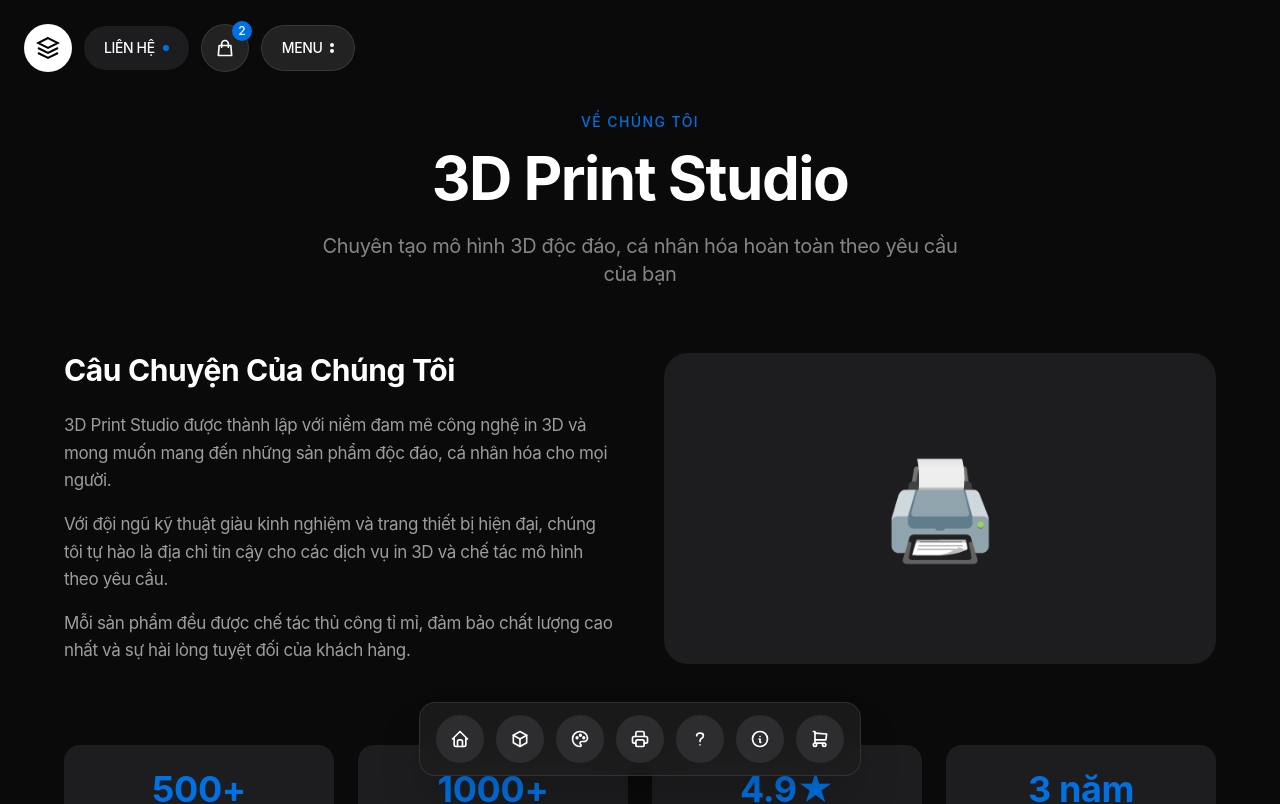
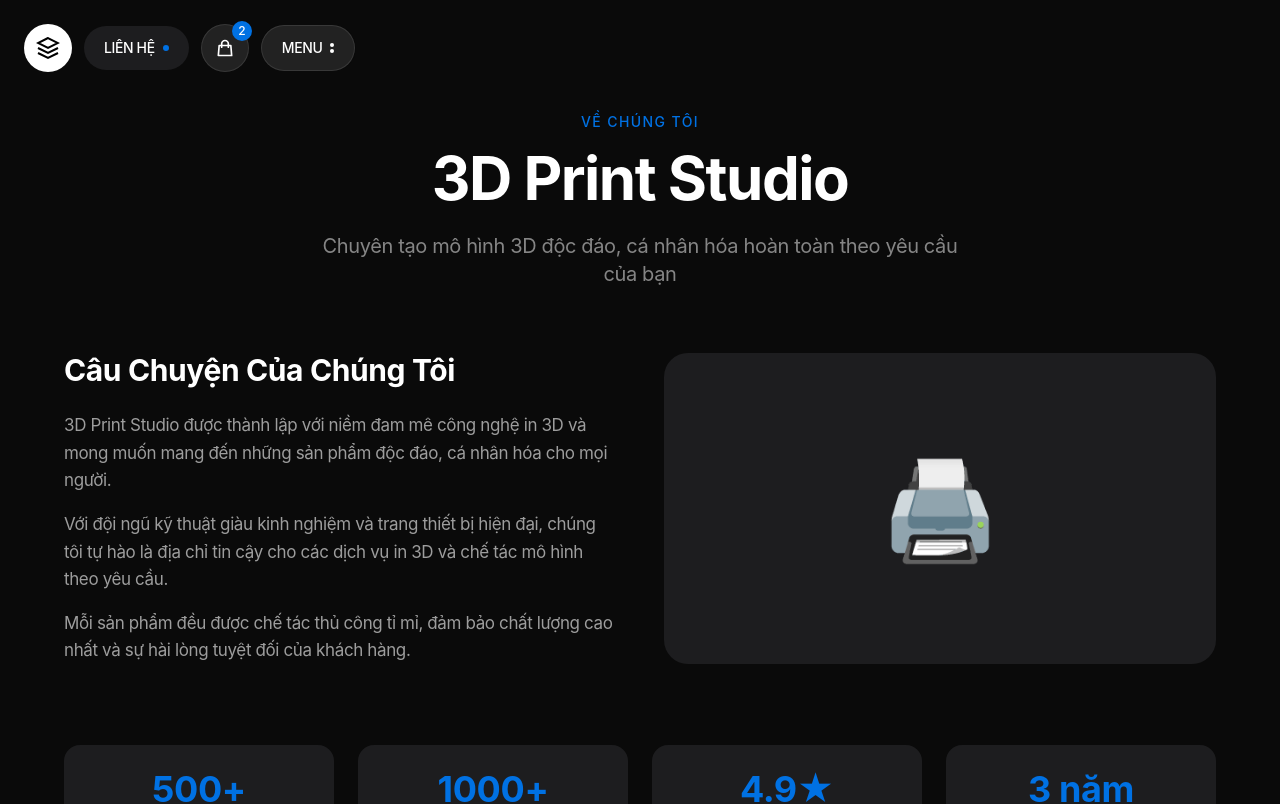
Before and after one commit to nguyenus513/3D_WEB, a Next.js app: page /about in a window 1280 px wide. Shown: the top 804 px of the page. Built offline with nearby package versions, Linux system fonts and the light colour scheme; a web font is replaced by a local one.

Commit message:
Remove FloatingDock from layout

```diff
--- a/src/app/layout.tsx
+++ b/src/app/layout.tsx
@@ -2,60 +2,12 @@ import type { Metadata } from "next";
 import "./globals.css";
 import { NavLusion } from "@/components/layout/NavLusion";
 import { Footer } from "@/components/layout/Footer";
-import { FloatingDock } from "@/components/ui/FloatingDock";
-import {
-  IconHome,
-  IconBox,
-  IconPalette,
-  IconPrinter,
-  IconQuestionMark,
-  IconInfoCircle,
-  IconShoppingCart,
-} from "@tabler/icons-react";
 
 export const metadata: Metadata = {
   title: "3D Print | Sản Phẩm 3D Độc Đáo - Custom & In 3D Theo Yêu Cầu",
   description: "Chuyên tạo mô hình 3D độc đáo, cá nhân hóa theo yêu cầu. Sản phẩm có sẵn, custom theo ảnh, dịch vụ in 3D chuyên nghiệp.",
   keywords: ["3D print", "mô hình 3D", "custom", "in 3D", "tượng 3D", "figure"],
 };
-
-const dockItems = [
-  {
-    title: "Trang chủ",
-    icon: <IconHome className="h-full w-full text-white" />,
-    href: "/",
-  },
-  {
-    title: "Sản phẩm",
-    icon: <IconBox className="h-full w-full text-white" />,
-    href: "/products",
-  },
-  {
-    title: "Custom",
-    icon: <IconPalette className="h-full w-full text-white" />,
-    href: "/custom",
-  },
-  {
-    title: "In 3D",
-    icon: <IconPrinter className="h-full w-full text-white" />,
-    href: "/printing",
-  },
-  {
-    title: "FAQ",
-    icon: <IconQuestionMark className="h-full w-full text-white" />,
-    href: "/faq",
-  },
-  {
-    title: "Liên hệ",
-    icon: <IconInfoCircle className="h-full w-full text-white" />,
-    href: "/about",
-  },
-  {
-    title: "Giỏ hàng",
-    icon: <IconShoppingCart className="h-full w-full text-white" />,
-    href: "/cart",
-  },
-];
 
 export default function RootLayout({
   children,
@@ -69,7 +21,6 @@ export default function RootLayout({
         <main>
           {children}
         </main>
-        <FloatingDock items={dockItems} />
         <Footer />
       </body>
     </html>
```
